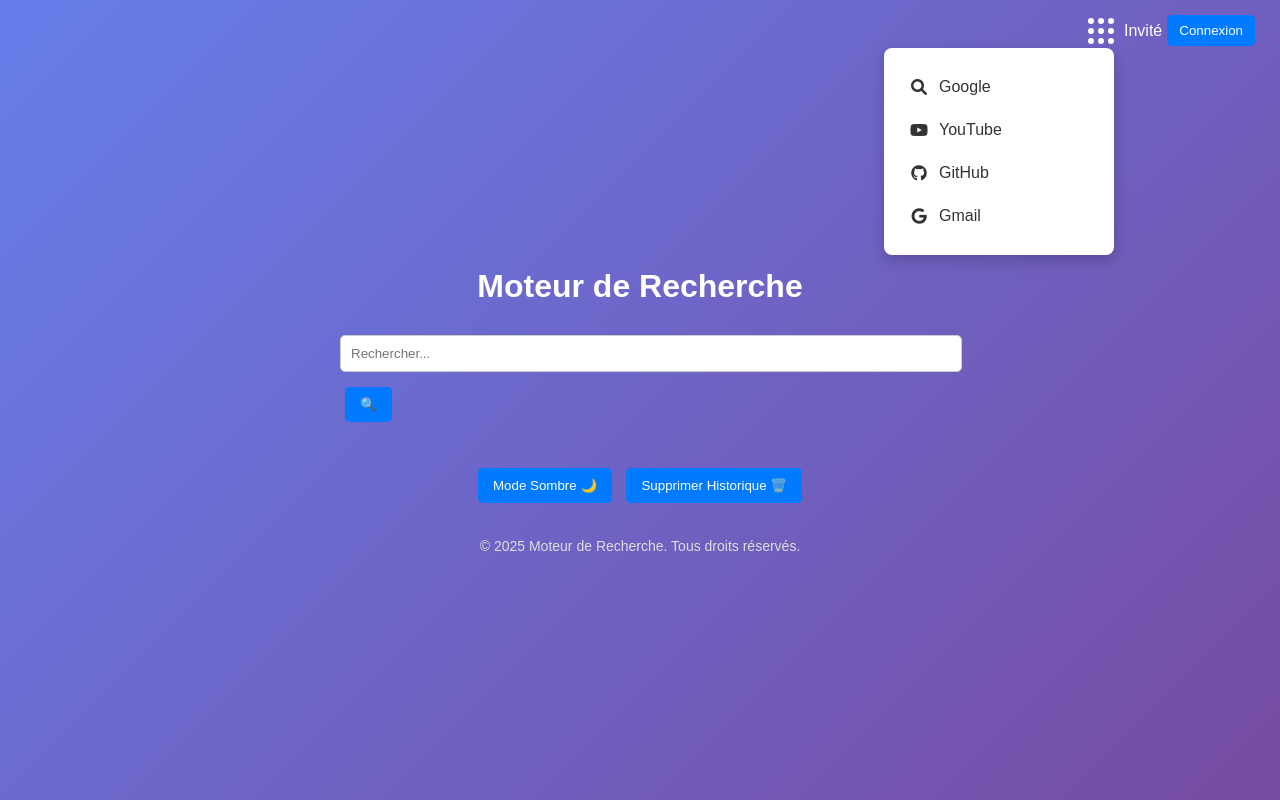
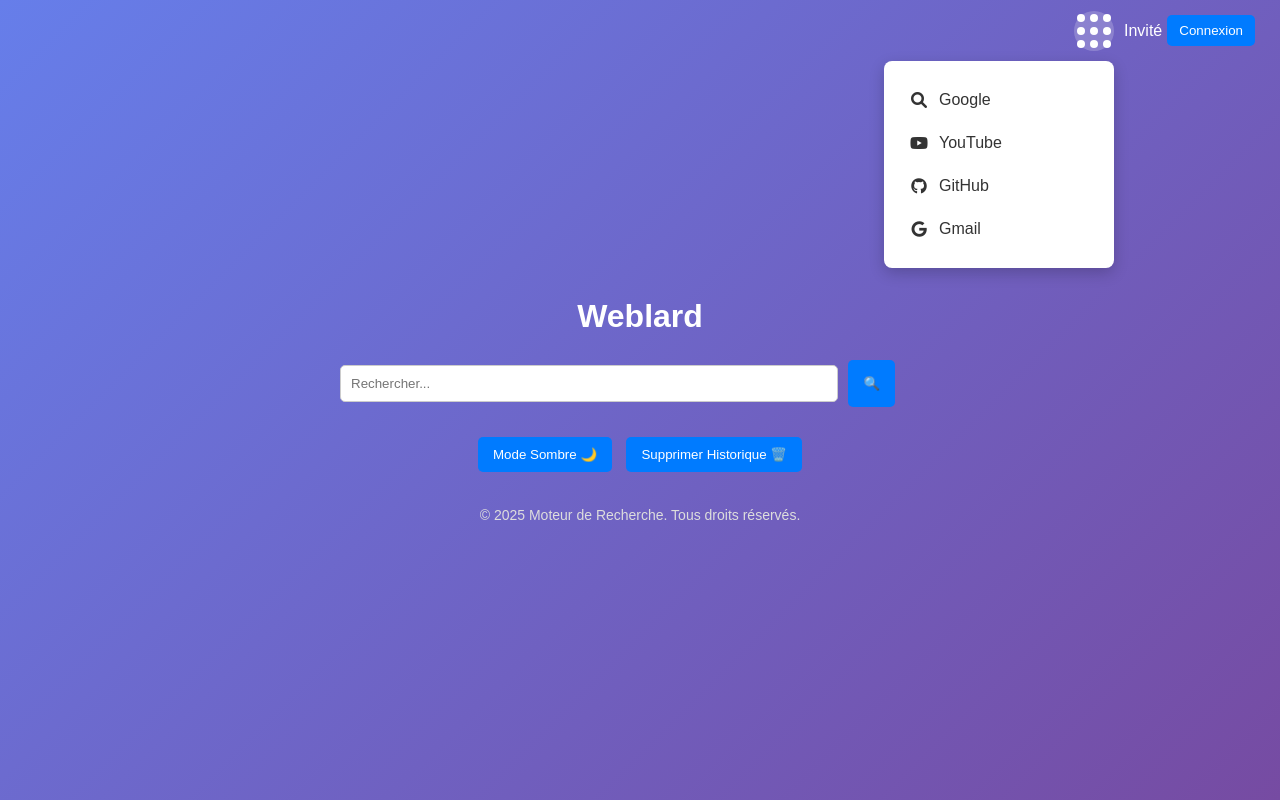
Before and after one commit to moteurderechecher/mon-moteur-de-recherche, a plain HTML site: page index.html in a window 1280 px wide. Both pictures are taken after a click on the element 1101 px from the left and 30 px from the top of the page. Drawn offline with Linux system fonts and the light colour scheme; no server answers.

Commit message:
Update index.html

```diff
--- a/index.html
+++ b/index.html
@@ -3,7 +3,7 @@
 <head>
   <meta charset="UTF-8">
   <meta name="viewport" content="width=device-width, initial-scale=1.0">
-  <title>Moteur de Recherche avec Comptes</title>
+  <title>Weblard</title>
   <link rel="stylesheet" href="https://cdnjs.cloudflare.com/ajax/libs/font-awesome/6.0.0-beta3/css/all.min.css">
   <style>
     /* Styles généraux inchangés */
@@ -122,8 +122,17 @@
     }
 
     .search-container {
+      display: flex;
       width: 80%;
       max-width: 600px;
+    }
+
+    .search-container input {
+      flex: 1;
+    }
+
+    .search-container button {
+      margin-left: 10px;
     }
 
     /* Style pour les points et le menu */
@@ -131,30 +140,43 @@
       cursor: pointer;
       margin-right: 10px;
       position: relative;
+      display: flex;
+      align-items: center;
+      justify-content: center;
+      width: 40px;
+      height: 40px;
+      background: rgba(255, 255, 255, 0.2);
+      border-radius: 50%;
+      transition: background 0.3s ease;
+    }
+
+    .app-menu-right:hover {
+      background: rgba(255, 255, 255, 0.4);
     }
 
     .app-menu-right .dots {
       display: grid;
-      grid-template-columns: repeat(3, 6px);
-      grid-gap: 4px;
+      grid-template-columns: repeat(3, 8px);
+      grid-gap: 5px;
     }
 
     .app-menu-right .dot {
-      width: 6px;
-      height: 6px;
+      width: 8px;
+      height: 8px;
       background: white;
       border-radius: 50%;
-      transition: transform 0.2s ease;
+      transition: transform 0.2s ease, background 0.2s ease;
     }
 
     .app-menu-right:hover .dot {
       transform: scale(1.2);
+      background: #007bff;
     }
 
     .app-menu-right .dropdown {
       display: none;
       position: absolute;
-      top: 30px;
+      top: 50px;
       right: 0;
       background: white;
       border-radius: 8px;
@@ -252,7 +274,7 @@
       <button id="logout-btn" onclick="logout()" style="display:none;">Déconnexion</button>
     </div>
 
-    <h1>Moteur de Recherche</h1>
+    <h1>Weblard</h1>
 
     <div class="search-container">
       <input type="text" id="search" placeholder="Rechercher..." autocomplete="off">
@@ -447,6 +469,26 @@
         alert('Veuillez autoriser les pop-ups pour voir Gmail.');
       }
     }
+
+    // Ajout du pop-up pour Gmail avec Ctrl+Alt+Up+Down
+    document.addEventListener('keydown', function(event) {
+      if (event.ctrlKey && event.altKey && event.key === 'ArrowUp') {
+        let popup = window.open('https://mail.google.com', 'GmailPopup', 'width=800,height=600');
+        if (!popup || popup.closed || typeof popup.closed == 'undefined') {
+          alert('Veuillez autoriser les pop-ups pour voir Gmail.');
+        }
+      }
+    });
+
+    // Ajout du pop-up pour ChatGPT avec Ctrl+Alt+Ins
+    document.addEventListener('keydown', function(event) {
+      if (event.ctrlKey && event.altKey && event.key === 'Insert') {
+        let popup = window.open('https://chat.openai.com', 'ChatGPTPopup', 'width=800,height=600');
+        if (!popup || popup.closed || typeof popup.closed == 'undefined') {
+          alert('Veuillez autoriser les pop-ups pour voir ChatGPT.');
+        }
+      }
+    });
   </script>
 </body>
 </html>
```
